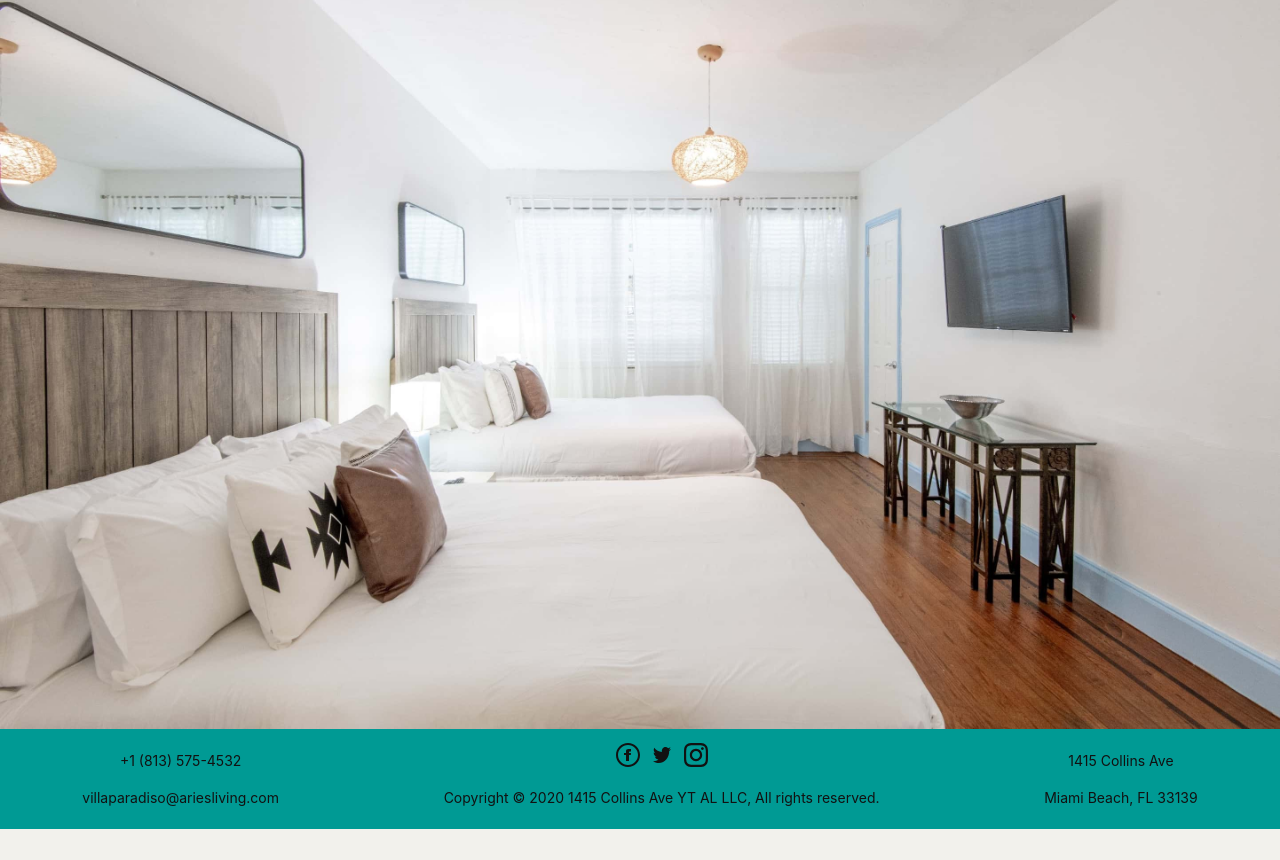
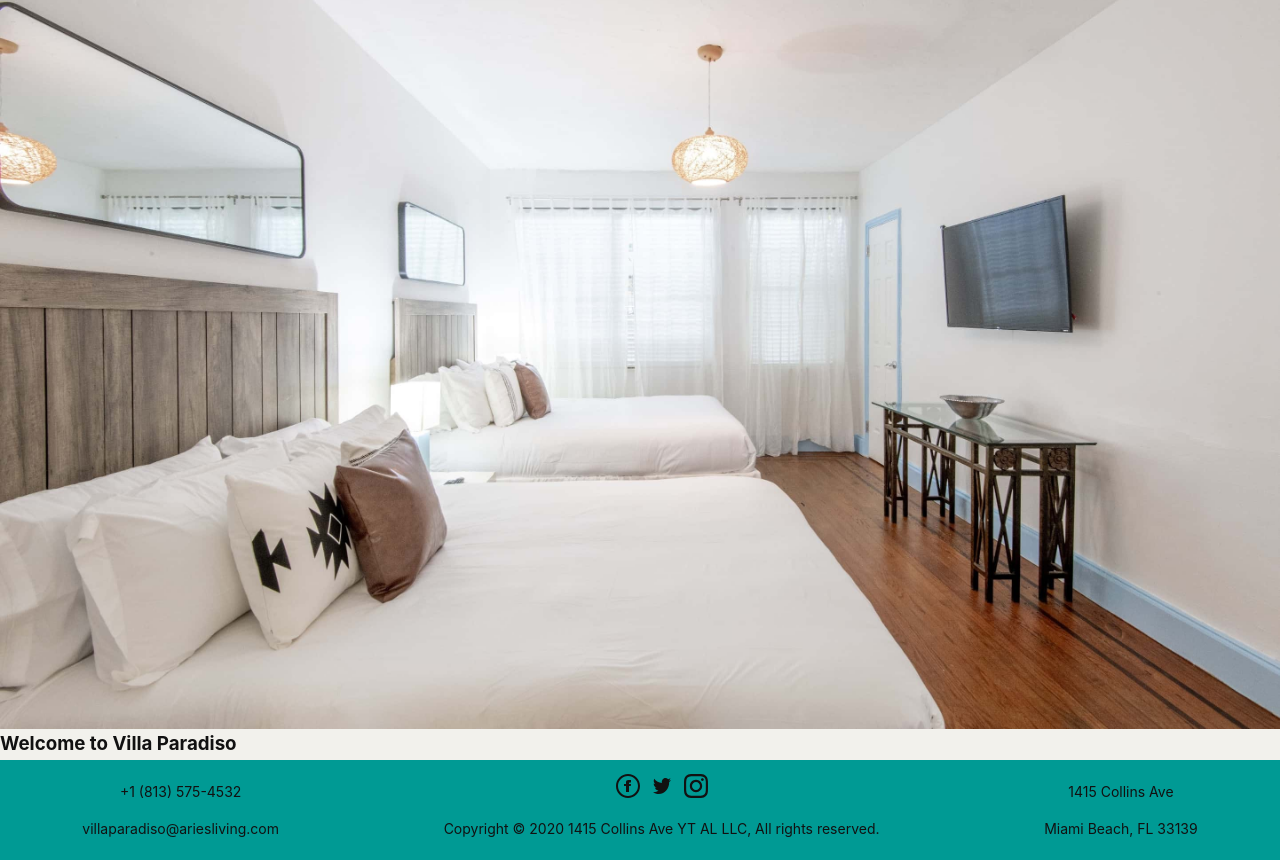
Before and after one commit to dmartss/villa-paradiso-hotels, a Next.js app: page / in a window 1280 px wide. Shown: the part 205-1065 px from the top of the page. Before the commit the page ends 1034 px from the top, so only its background shows below. Built offline with nearby package versions, Linux system fonts and the light colour scheme; a web font is replaced by a local one.

Commit message:
update home

```diff
--- a/components/container.js
+++ b/components/container.js
@@ -22,7 +22,7 @@ export default function Container({
       {
         width: 100%;
         margin: 0 auto;
-        padding: ${padding ? '6.25rem' : '0'} ${wide ? '0' : '1rem'};
+        padding: ${padding ? '2rem' : '0'} ${wide ? '0' : '1rem'};
         ${wide && !small ? '' : 'max-width: 1024px;'}
         ${small ? 'max-width: 682px;' : ''}
         ${center ? 'text-align: center;' : ''}
--- a/components/home/index.js
+++ b/components/home/index.js
@@ -1,11 +1,12 @@
-// import styles from './home.module.css'
 import Container from 'components/container'
+import { NAME_SHORT } from 'lib/constants'
 
 export default function Home() {
   return (
-    <Container role="main" wide center overflow>
+    <Container role="main" padding wide center overflow>
       <Container>
         <img className="no-drag" src="/room.jpg" />
+        <h3>Welcome to {NAME_SHORT}</h3>
       </Container>
     </Container>
   )
```
